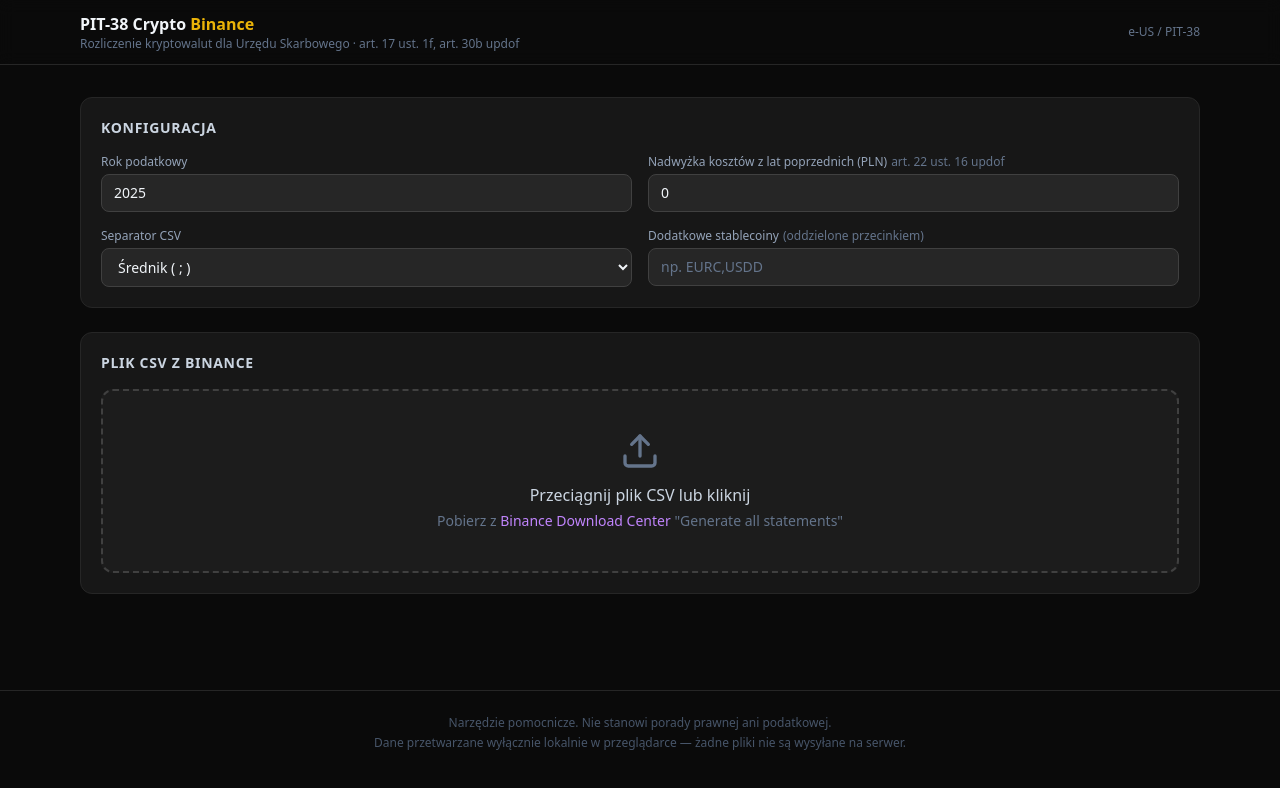
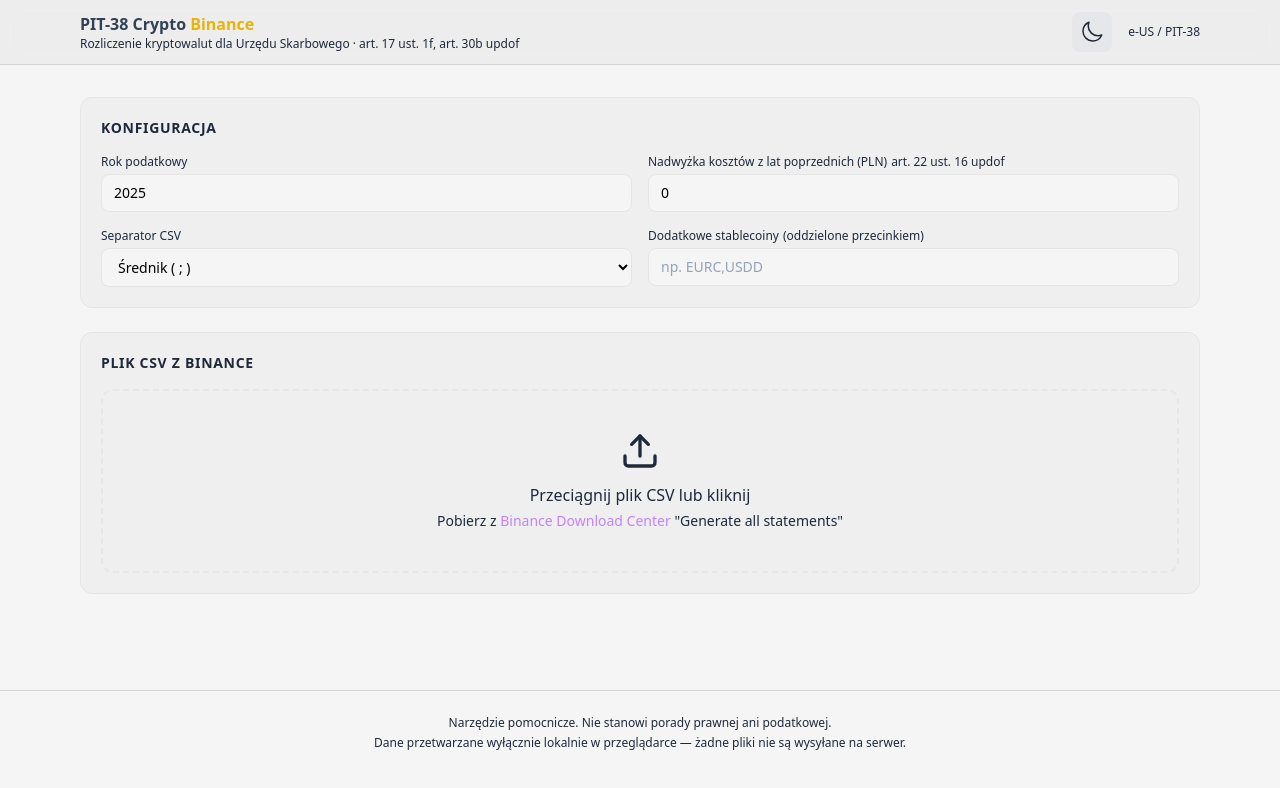
Before and after one commit to modek4/crypto-tax, a React (Vite) app: page / in a window 1280 px wide. Shown: the top 788 px of the page. Built offline with nearby package versions, Linux system fonts and the light colour scheme; the HTML template or start-up script is replaced by a standard one.

Commit message:
feat add lightmode

```diff
--- a/src/App.tsx
+++ b/src/App.tsx
@@ -5,26 +5,30 @@ import { ProgressLog } from './components/ProgressLog'
 import { WarningBanner } from './components/WarningBanner'
 import { SummaryCards } from './components/SummaryCards'
 import { TransactionTabs }from './components/TransactionTabs'
+import { ThemeToggle } from './components/ThemeToggle'
 
 export default function App() {
   return (
     <AppProvider>
       <div className='min-h-screen'>
-        <header className='border-b border-neutral-800 bg-neutral-950/80 backdrop-blur sticky top-0 z-10'>
+        <header className='border-b border-neutral-300 bg-neutral-400/10 dark:border-neutral-800 dark:bg-neutral-950/80 backdrop-blur sticky top-0 z-10'>
           <div className='max-w-6xl mx-auto px-4 py-3 flex items-center justify-between'>
             <div>
-              <h1 className='text-base font-bold text-slate-100'>
+              <h1 className='text-base font-bold text-slate-700 dark:text-slate-100'>
                 PIT-38 Crypto <span className='text-yellow-500'>Binance</span>
               </h1>
-              <p className='text-xs text-slate-500'>
+              <p className='text-xs text-slate-800 dark:text-slate-500'>
                 Rozliczenie kryptowalut dla Urzędu Skarbowego · art. 17 ust. 1f, art. 30b updof
               </p>
             </div>
-            <a href='https://www.gov.pl/web/e-urząd-skarbowy/zeznanie-pit-38'
-              target='_blank' rel='noreferrer'
-              className='text-xs text-slate-500 hover:text-red-500 transition-colors'>
-              e-US / PIT-38
-            </a>
+            <div className='flex items-center gap-4'>
+              <ThemeToggle />
+              <a href='https://www.gov.pl/web/e-urząd-skarbowy/zeznanie-pit-38'
+                target='_blank' rel='noreferrer'
+                className='text-xs text-slate-800 dark:text-slate-500 hover:text-red-500'>
+                e-US / PIT-38
+              </a>
+            </div>
           </div>
         </header>
         <main className='max-w-6xl mx-auto px-4 py-8 space-y-6'>
@@ -35,8 +39,8 @@ export default function App() {
           <SummaryCards />
           <TransactionTabs />
         </main>
-        <footer className='border-t border-neutral-800 mt-16'>
-          <div className='max-w-6xl mx-auto px-4 py-6 text-center text-xs text-slate-600'>
+        <footer className='border-t border-neutral-300 dark:border-neutral-800 mt-16'>
+          <div className='max-w-6xl mx-auto px-4 py-6 text-center text-xs dark:text-slate-600'>
             <p>Narzędzie pomocnicze. Nie stanowi porady prawnej ani podatkowej.</p>
             <p className='mt-1'>Dane przetwarzane wyłącznie lokalnie w przeglądarce — żadne pliki nie są wysyłane na serwer.</p>
           </div>
--- a/src/components/ConfigPanel.tsx
+++ b/src/components/ConfigPanel.tsx
@@ -7,7 +7,7 @@ export function ConfigPanel() {
 
   return (
     <div className='card space-y-4'>
-      <h2 className='text-sm font-semibold text-slate-300 uppercase tracking-wider'>
+      <h2 className='text-sm font-semibold dark:text-slate-300 uppercase tracking-wider'>
         Konfiguracja
       </h2>
       <div className='grid grid-cols-1 sm:grid-cols-2 gap-4'>
@@ -20,7 +20,7 @@ export function ConfigPanel() {
         <div>
           <label className='label'>
             Nadwyżka kosztów z lat poprzednich (PLN)
-            <span className='ml-1 text-slate-500 font-normal'>art. 22 ust. 16 updof</span>
+            <span className='ml-1 dark:text-slate-500 font-normal'>art. 22 ust. 16 updof</span>
           </label>
           <input type='number' className='input' min={0} step={0.01}
             value={config.carriedCosts}
@@ -38,7 +38,7 @@ export function ConfigPanel() {
         <div>
           <label className='label'>
             Dodatkowe stablecoiny
-            <span className='ml-1 text-slate-500 font-normal'>(oddzielone przecinkiem)</span>
+            <span className='ml-1 dark:text-slate-500 font-normal'>(oddzielone przecinkiem)</span>
           </label>
           <input type='text' className='input' placeholder='np. EURC,USDD'
             value={config.extraStablecoins}
--- a/src/components/FileUpload.tsx
+++ b/src/components/FileUpload.tsx
@@ -41,14 +41,14 @@ export function FileUpload() {
 
   return (
     <div className="card space-y-4">
-      <h2 className="text-sm font-semibold text-slate-300 uppercase tracking-wider">
+      <h2 className="text-sm font-semibold dark:text-slate-300 uppercase tracking-wider">
         Plik CSV z Binance
       </h2>
       {!hasFile && (
         <div
           className="flex flex-col items-center justify-center gap-3 border-2 border-dashed
-            border-neutral-700 hover:border-purple-500 bg-neutral-800/40 hover:bg-blue-900/10
-            rounded-xl p-10 cursor-pointer transition-colors"
+            dark:border-neutral-700 hover:border-purple-500 dark:bg-neutral-800/40 dark:hover:bg-blue-900/10
+            rounded-xl p-10 cursor-pointer"
           onClick={() => inputRef.current?.click()}
           onDragOver={e => e.preventDefault()}
           onDrop={onDrop}
@@ -60,10 +60,10 @@ export function FileUpload() {
             className="hidden"
             onChange={onInputChange}
           />
-          <Upload className="w-10 h-10 text-slate-500" />
+          <Upload className="w-10 h-10 dark:text-slate-500" />
           <div className="text-center">
-            <p className="text-slate-300 font-medium">Przeciągnij plik CSV lub kliknij</p>
-            <p className="text-slate-500 text-sm mt-1">
+            <p className="dark:text-slate-300 font-medium">Przeciągnij plik CSV lub kliknij</p>
+            <p className="dark:text-slate-500 text-sm mt-1">
               Pobierz z{" "}
               <a
                 href="https://www.binance.com/pl/my/download-center"
@@ -81,19 +81,19 @@ export function FileUpload() {
       )}
       {hasFile && (
         <div className="space-y-4">
-          <div className="flex items-center gap-3 p-4 bg-emerald-900/20 border border-emerald-700/40 rounded-xl">
-            <CheckCircle className="w-5 h-5 text-emerald-400 shrink-0" />
+          <div className="flex items-center gap-3 p-4 bg-emerald-500/30 border-emerald-700 dark:bg-emerald-900/20 border dark:border-emerald-700/40 rounded-xl">
+            <CheckCircle className="w-5 h-5 dark:text-emerald-400 text-emerald-800 shrink-0" />
             <div className="flex-1 min-w-0">
-              <p className="text-emerald-300 font-medium text-sm truncate">
+              <p className="dark:text-emerald-300 text-emerald-800 font-medium text-sm truncate">
                 {state.csvFilename}
               </p>
-              <p className="text-slate-400 text-xs mt-0.5">
+              <p className="dark:text-slate-400 text-black text-xs mt-0.5">
                 {state.rowCount.toLocaleString('pl-PL')} wierszy · rok {state.config.targetYear} · konto Spot
               </p>
             </div>
             <button
               onClick={onReset}
-              className="text-slate-500 hover:text-slate-300 transition-colors shrink-0"
+              className="dark:text-red-600 dark:hover:text-red-700 text-red-600 hover:text-red-500 shrink-0"
               title="Usuń plik i zacznij od nowa"
             >
               <XCircle className="w-5 h-5" />
@@ -140,7 +140,7 @@ export function FileUpload() {
               {" "}({Math.round(state.progress.current / state.progress.total * 100)}%)
             </span>
           </div>
-          <div className="w-full bg-neutral-800 rounded-full h-1.5">
+          <div className="w-full dark:bg-neutral-800 bg-neutral-200 rounded-full h-1.5">
             <div
               className="bg-purple-500 h-1.5 rounded-full transition-all duration-150"
               style={{ width: `${Math.round(state.progress.current / state.progress.total * 100)}%` }}
--- /dev/null
+++ b/src/components/ThemeToggle.tsx
@@ -0,0 +1,40 @@
+import { useEffect, useState } from 'react';
+
+const sunSVG = `<svg xmlns="http://www.w3.org/2000/svg" fill="none" viewBox="0 0 24 24" stroke-width="1.5" stroke="currentColor" class="size-6">
+  <path stroke-linecap="round" stroke-linejoin="round" d="M12 3v2.25m6.364.386-1.591 1.591M21 12h-2.25m-.386 6.364-1.591-1.591M12 18.75V21m-4.773-4.227-1.591 1.591M5.25 12H3m4.227-4.773L5.636 5.636M15.75 12a3.75 3.75 0 1 1-7.5 0 3.75 3.75 0 0 1 7.5 0Z" />
+</svg>
+`;
+
+const moonSVG = `<svg xmlns="http://www.w3.org/2000/svg" fill="none" viewBox="0 0 24 24" stroke-width="1.5" stroke="currentColor" class="size-6">
+  <path stroke-linecap="round" stroke-linejoin="round" d="M21.752 15.002A9.72 9.72 0 0 1 18 15.75c-5.385 0-9.75-4.365-9.75-9.75 0-1.33.266-2.597.748-3.752A9.753 9.753 0 0 0 3 11.25C3 16.635 7.365 21 12.75 21a9.753 9.753 0 0 0 9.002-5.998Z" />
+</svg>
+`;
+
+export function ThemeToggle() {
+  const [isDark, setIsDark] = useState(() => {
+    if (typeof window !== 'undefined') {
+      return localStorage.getItem('theme') === 'dark' || (!('theme' in localStorage) && window.matchMedia('(prefers-color-scheme: dark)').matches);
+    }
+    return false;
+  });
+
+  useEffect(() => {
+    if (isDark) {
+      document.documentElement.classList.add('dark');
+      localStorage.setItem('theme', 'dark');
+    } else {
+      document.documentElement.classList.remove('dark');
+      localStorage.setItem('theme', 'light');
+    }
+  }, [isDark]);
+
+  return (
+    <button
+      onClick={() => setIsDark(!isDark)}
+      className="p-2 rounded-lg bg-gray-200 dark:bg-gray-900 text-gray-800 dark:text-gray-200 hover:bg-gray-300 dark:hover:bg-gray-700"
+      aria-label="Dark Mode"
+    >
+        <span dangerouslySetInnerHTML={{ __html: isDark ? sunSVG : moonSVG }} />
+    </button>
+  );
+}
--- a/src/index.css
+++ b/src/index.css
@@ -4,37 +4,37 @@
 
 @layer base {
   body {
-    @apply bg-neutral-950 text-slate-100 antialiased;
+    @apply dark:bg-neutral-950 dark:text-slate-100 bg-neutral-100 text-slate-800 antialiased;
   }
   ::-webkit-scrollbar { @apply w-1.5; }
-  ::-webkit-scrollbar-track { @apply bg-neutral-900; }
-  ::-webkit-scrollbar-thumb { @apply bg-neutral-600 rounded-full; }
+  ::-webkit-scrollbar-track { @apply dark:bg-neutral-900 bg-neutral-400; }
+  ::-webkit-scrollbar-thumb { @apply dark:bg-neutral-600 bg-neutral-200 rounded-full; }
 }
 
 @layer components {
   .card {
-    @apply bg-neutral-900 border border-neutral-800 rounded-xl p-5;
+    @apply dark:bg-neutral-900 border dark:border-neutral-800 bg-neutral-200/40 border-neutral-200 rounded-xl p-5;
   }
   .btn-primary {
     @apply inline-flex items-center gap-2 px-4 py-2 bg-purple-600 hover:bg-purple-500
-           text-white text-sm font-medium rounded-lg transition-colors disabled:opacity-40
+           dark:text-white text-slate-100 text-sm font-medium rounded-lg disabled:opacity-40
            disabled:cursor-not-allowed;
   }
   .btn-ghost {
-    @apply inline-flex items-center gap-2 px-4 py-2 bg-neutral-800 hover:bg-neutral-700
-           text-slate-200 text-sm font-medium rounded-lg transition-colors;
+    @apply inline-flex items-center gap-2 px-4 py-2 dark:bg-neutral-800 bg-neutral-100 dark:hover:bg-neutral-700 hover:bg-neutral-50
+           dark:text-slate-200 text-black text-sm font-medium rounded-lg;
   }
   .input {
-    @apply w-full bg-neutral-800 border border-neutral-700 rounded-lg px-3 py-2
-           text-sm text-slate-100 placeholder-slate-500
+    @apply w-full dark:bg-neutral-800 border dark:border-neutral-700 bg-neutral-100 border-neutral-200 rounded-lg px-3 py-2
+           text-sm dark:text-slate-100 text-black dark:placeholder-slate-500 placeholder-slate-400
            focus:outline-none focus:ring-2 focus:ring-purple-500 focus:border-transparent;
   }
   .label {
-    @apply block text-xs font-medium text-slate-400 mb-1;
+    @apply block text-xs font-medium dark:text-slate-400 mb-1;
   }
-  .badge-green  { @apply inline-flex items-center px-2 py-0.5 rounded text-xs font-medium bg-emerald-900/60 text-emerald-300; }
-  .badge-red    { @apply inline-flex items-center px-2 py-0.5 rounded text-xs font-medium bg-red-900/60 text-red-300; }
-  .badge-yellow { @apply inline-flex items-center px-2 py-0.5 rounded text-xs font-medium bg-amber-900/60 text-amber-300; }
-  .badge-blue   { @apply inline-flex items-center px-2 py-0.5 rounded text-xs font-medium bg-blue-900/60 text-blue-300; }
-  .badge-gray   { @apply inline-flex items-center px-2 py-0.5 rounded text-xs font-medium bg-neutral-800 text-slate-400; }
+  .badge-green  { @apply inline-flex items-center px-2 py-0.5 rounded text-xs font-medium dark:bg-emerald-900/60 dark:text-emerald-300 bg-emerald-200/80 text-emerald-800; }
+  .badge-red    { @apply inline-flex items-center px-2 py-0.5 rounded text-xs font-medium dark:bg-red-900/60 dark:text-red-300 bg-red-200/80 text-red-800; }
+  .badge-yellow { @apply inline-flex items-center px-2 py-0.5 rounded text-xs font-medium dark:bg-amber-900/60 dark:text-amber-300 bg-amber-200/80 text-amber-800; }
+  .badge-blue   { @apply inline-flex items-center px-2 py-0.5 rounded text-xs font-medium dark:bg-blue-900/60 dark:text-blue-300 bg-blue-200/80 text-blue-800; }
+  .badge-gray   { @apply inline-flex items-center px-2 py-0.5 rounded text-xs font-medium dark:bg-neutral-800 dark:text-slate-400 bg-neutral-200/80 text-slate-800; }
 }
--- a/tailwind.config.js
+++ b/tailwind.config.js
@@ -1,5 +1,6 @@
 /** @type {import('tailwindcss').Config} */
 export default {
+  darkMode: 'class',
   content: ['./index.html', './src/**/*.{ts,tsx}'],
   theme: {
     extend: {
```
Also changed, not shown: src/components/SummaryCards.tsx (+14 -14 lines), src/components/TransactionTabs.tsx (+16 -16 lines), src/components/WarningBanner.tsx (+7 -7 lines), 1 other file (tests, documents, lock files or other folders).
